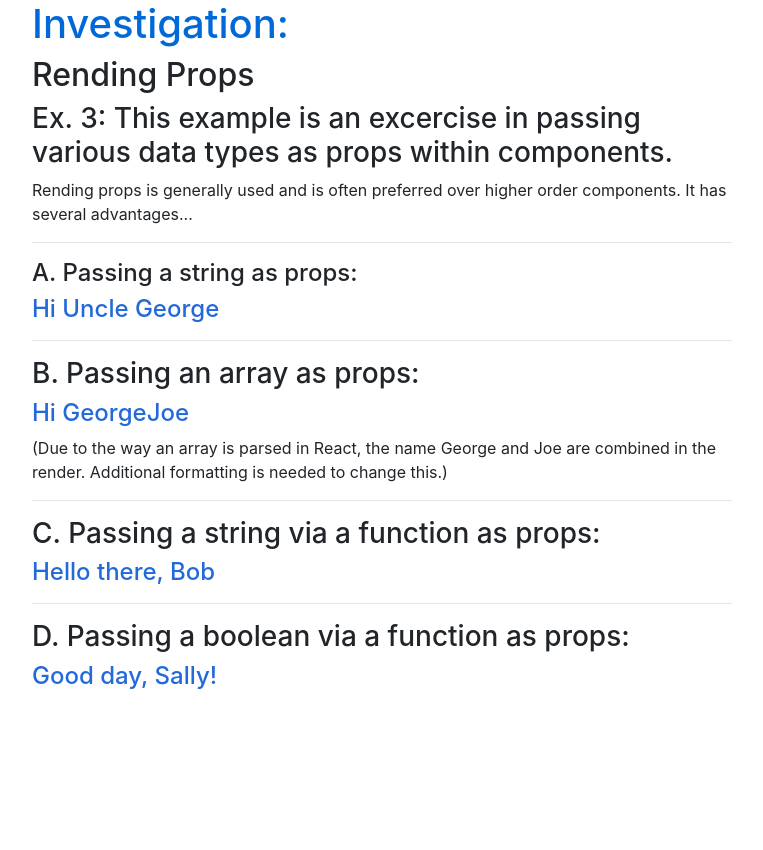
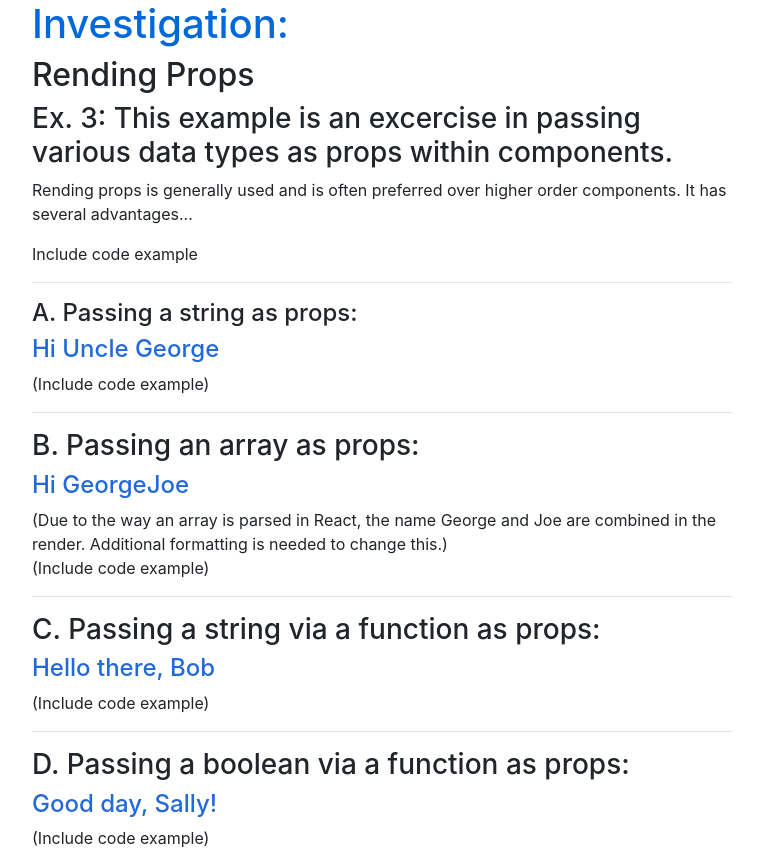
Before and after one commit to dlanorhirsch/react-practice2, a React (Create React App) app in the folder investigations/promises/: page / in a window 1280 px wide. Shown: the whole page, without its empty margins (68-831 px from the left). Before the commit the page ends 800 px from the top, so only its background shows below. Built offline with nearby package versions, Linux system fonts and the light colour scheme; the HTML template or start-up script is replaced by a standard one.

Commit message:
Minor edit to App.js.

```diff
--- a/investigations/promises/src/App.js
+++ b/investigations/promises/src/App.js
@@ -17,13 +17,15 @@ function App() {
       <p>
         Rending props is generally used and is often preferred over higher order components. It has several advantages...
       </p>
-      {/* ------------------------------------ */}
+      <div>Include code example</div>
+{/* ------------------------------------ */}
 
       <hr></hr>
       <h4>
         A. Passing a string as props:
       </h4>
       <div className="examples"><Example1 name="Uncle George"/></div>
+      <div>(Include code example)</div>
       <hr></hr>
 {/* ------------------------------------ */}
       <h3>
@@ -33,6 +35,7 @@ function App() {
         <Example1 name={["George", "Joe"]}/>
       </div>
         <div>(Due to the way an array is parsed in React, the name George and Joe are combined in the render. Additional formatting is needed to change this.)</div>
+        <div>(Include code example)</div>
       <hr></hr>
 {/* ------------------------------------ */}
       <h3>
@@ -45,6 +48,7 @@ function App() {
           }
         }/>
       </div>
+      <div>(Include code example)</div>
       <hr></hr>
 {/* ------------------------------------ */}
       <h3>D. Passing a boolean via a function as props:</h3>
@@ -55,6 +59,7 @@ function App() {
           }
         }/>
       </div>
+      <div>(Include code example)</div>
     </div>
   )
 }
```
